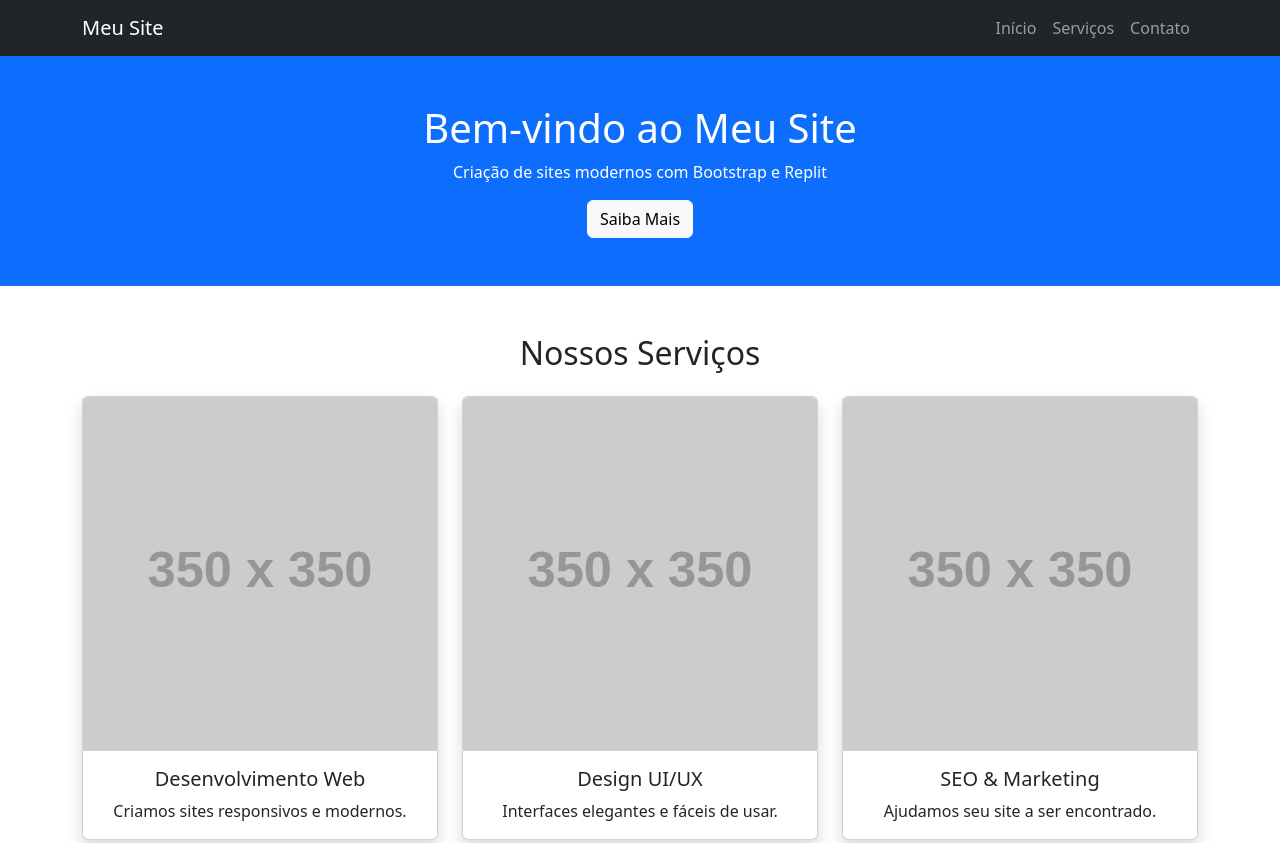
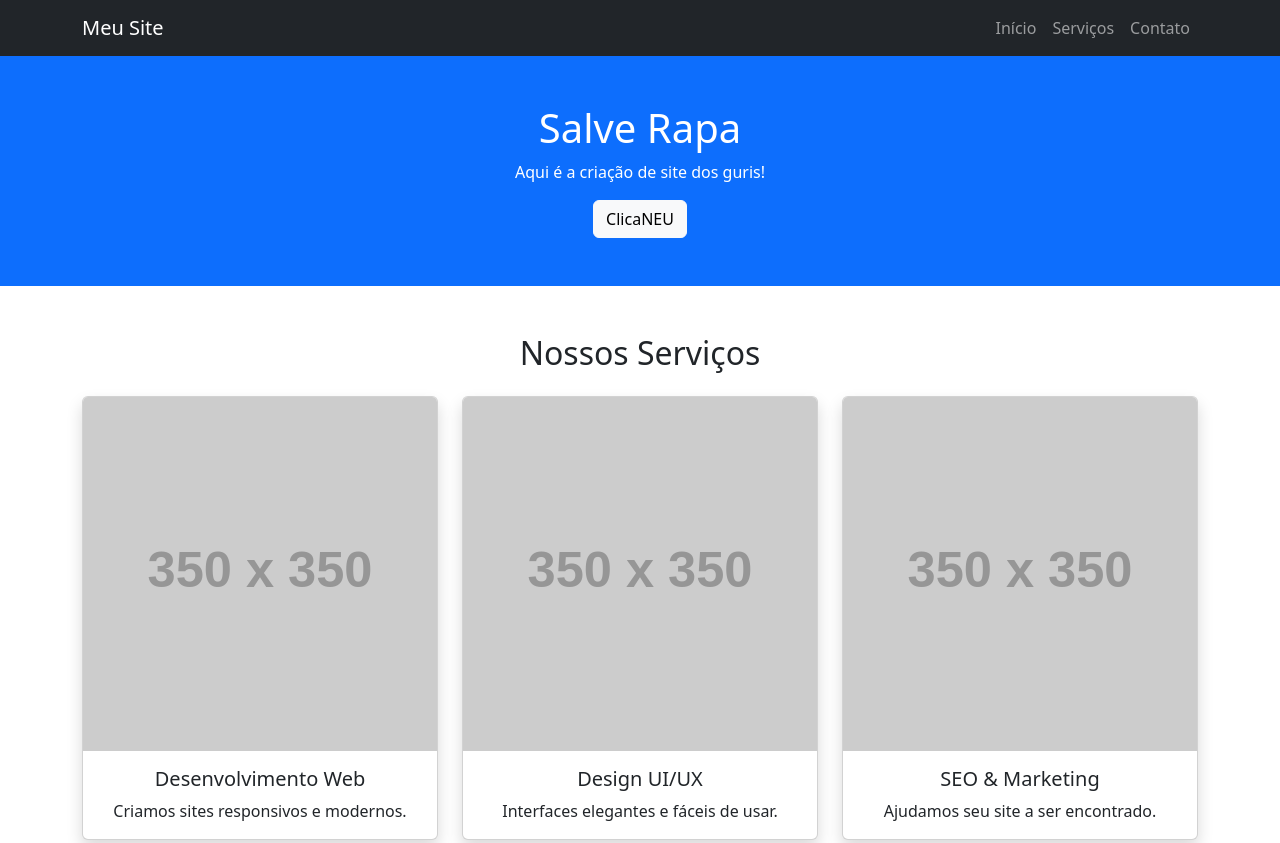
Before and after one commit to 7ody1/Meu-Primeiro-Site, a plain HTML site: page index.html in a window 1280 px wide. Shown: the top 843 px of the page. Drawn offline with nearby package versions, Linux system fonts and the light colour scheme; placeholder pictures from the web are drawn by us.

Commit message:
só alguma mudaça

```diff
--- a/index.html
+++ b/index.html
@@ -34,10 +34,10 @@ href="#">Contato</a></li>
 <!-- Seção de Destaque -->
 <header class="bg-primary text-white text-center py-5">
 <div class="container">
-<h1>Bem-vindo ao Meu Site</h1>
-<p>Criação de sites modernos com Bootstrap e Replit</p>
+<h1>Salve Rapa</h1>
+<p>Aqui é a criação de site dos guris!</p>
 <button class="btn btn-light"
-onclick="mostrarMensagem()">Saiba Mais</button>
+onclick="mostrarMensagem()">ClicaNEU</button>
 </div>
 </header>
 <!-- Seção de Serviços -->
```
